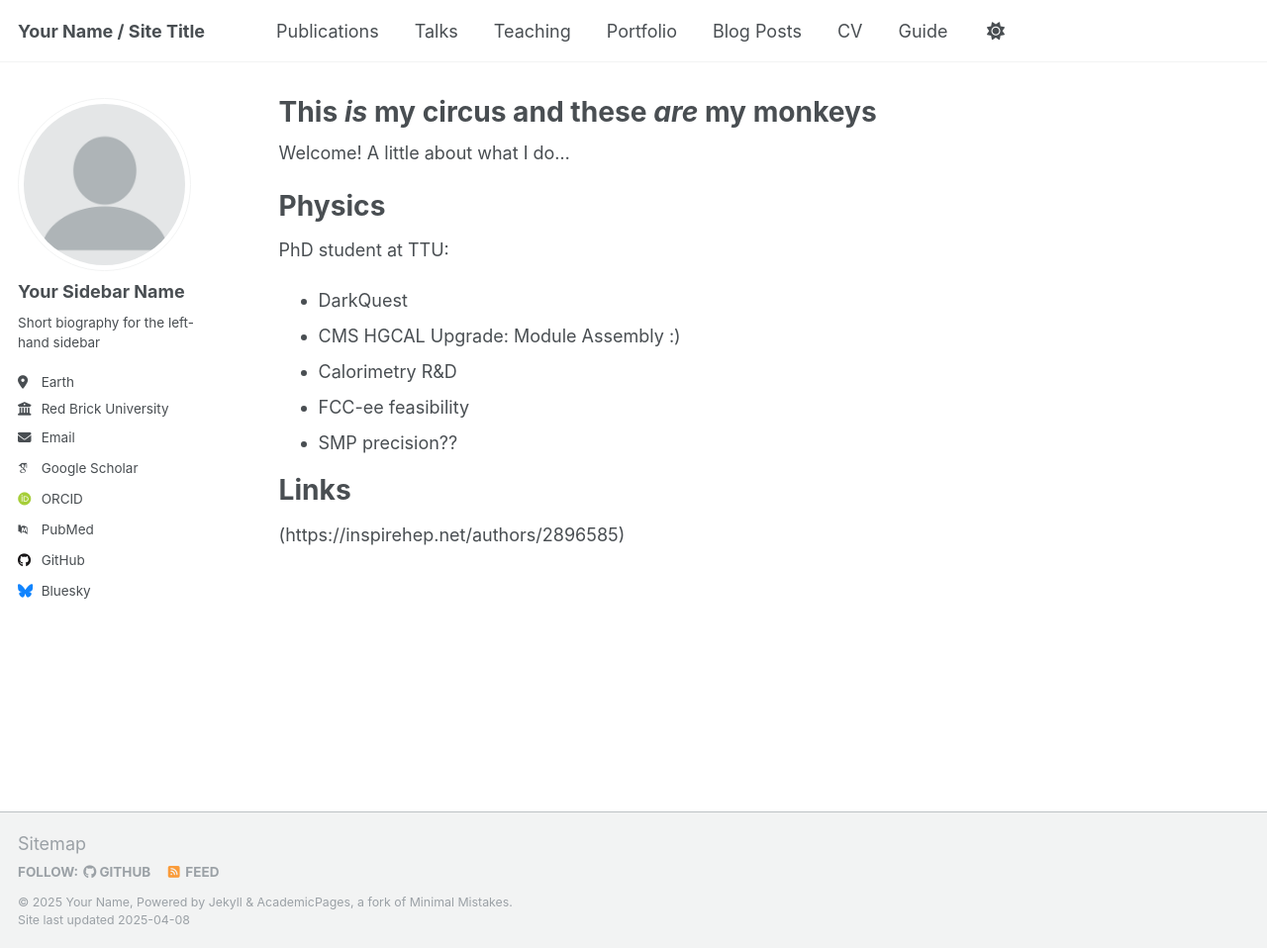
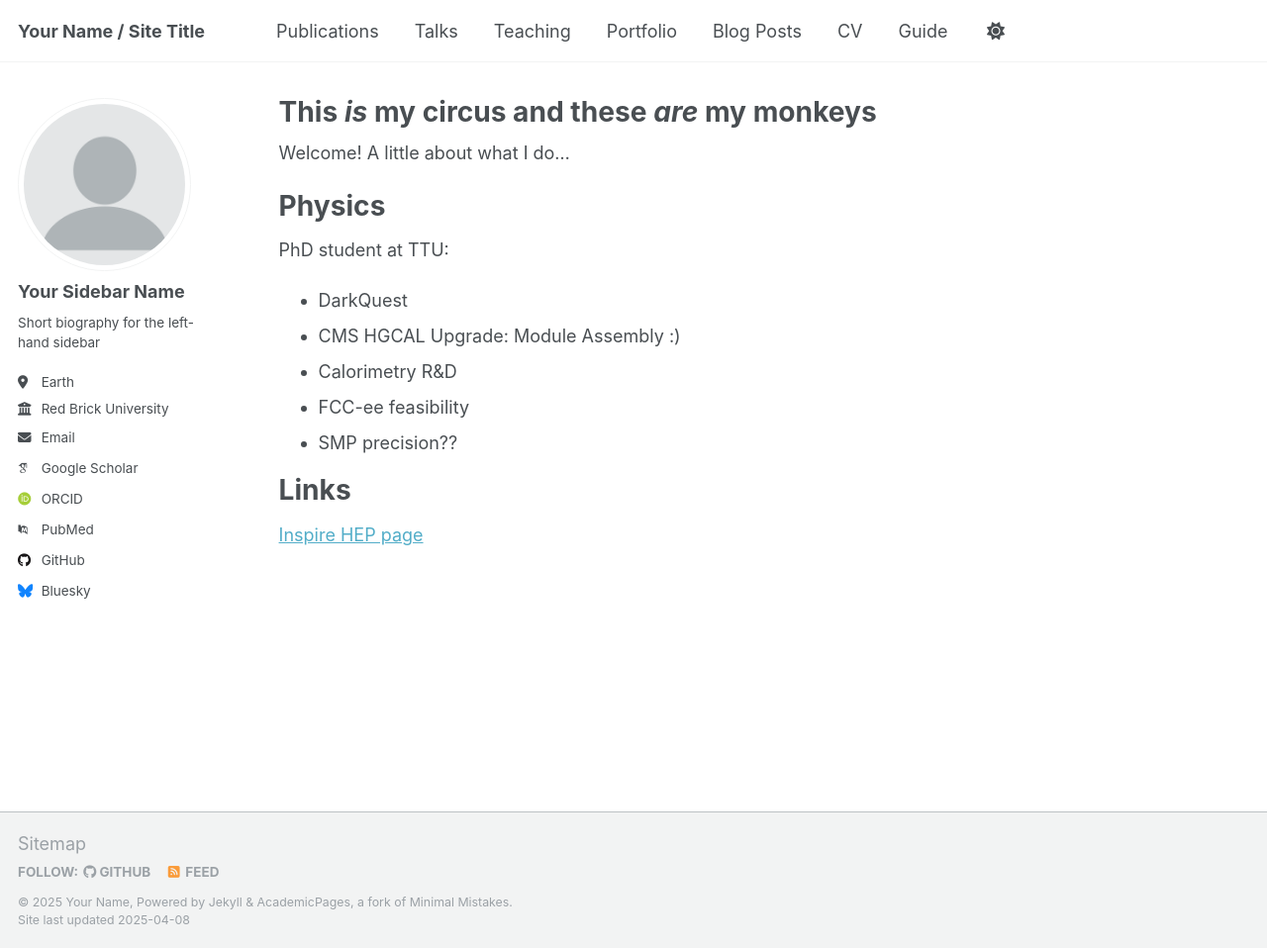
Before and after one commit to vslokenb/vslokenb.github.io, a Jekyll site: the page built from _pages/about.md, in a window 1280 px wide and 958 px high. Shown: the whole window at 99% size. Built offline with Jekyll 4.4.1, drawn with Linux system fonts in a browser that asks for light colours; some web fonts are replaced.

Commit message:
Update about.md

```diff
--- a/_pages/about.md
+++ b/_pages/about.md
@@ -20,4 +20,4 @@ PhD student at TTU:
 
 Links
 ======
-(https://inspirehep.net/authors/2896585)
+[Inspire HEP page](https://inspirehep.net/authors/2896585)
```
